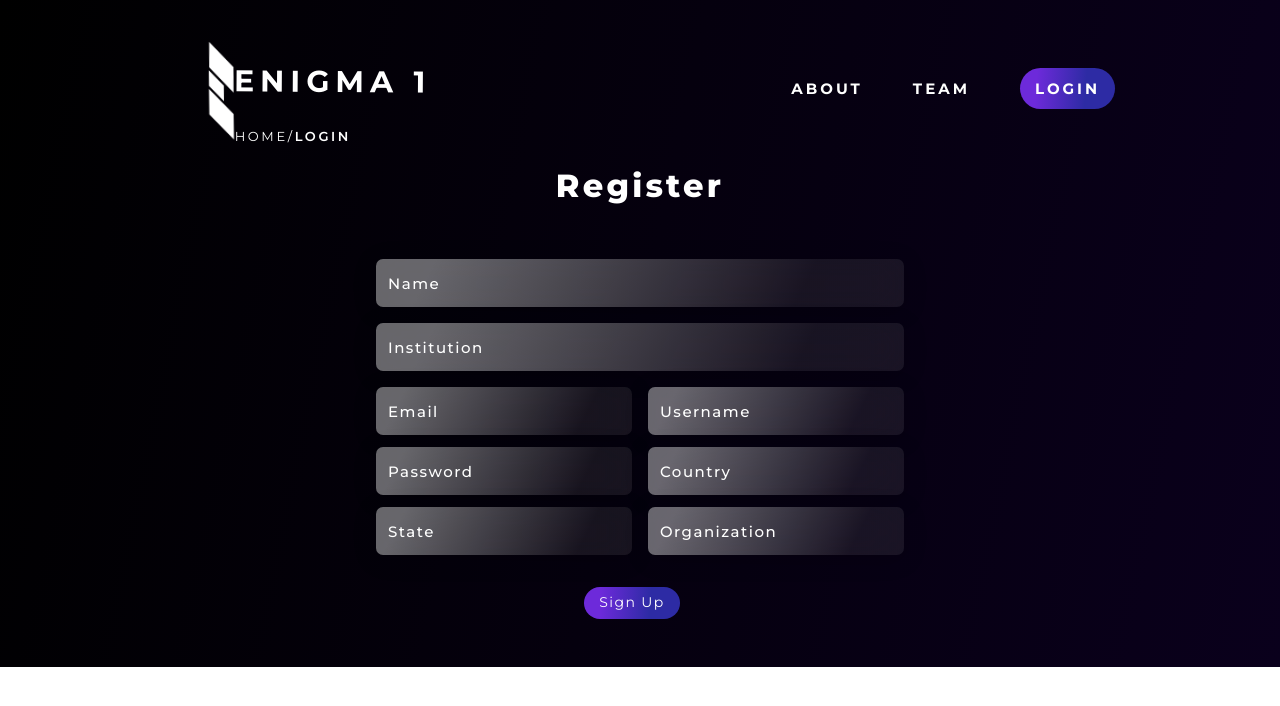
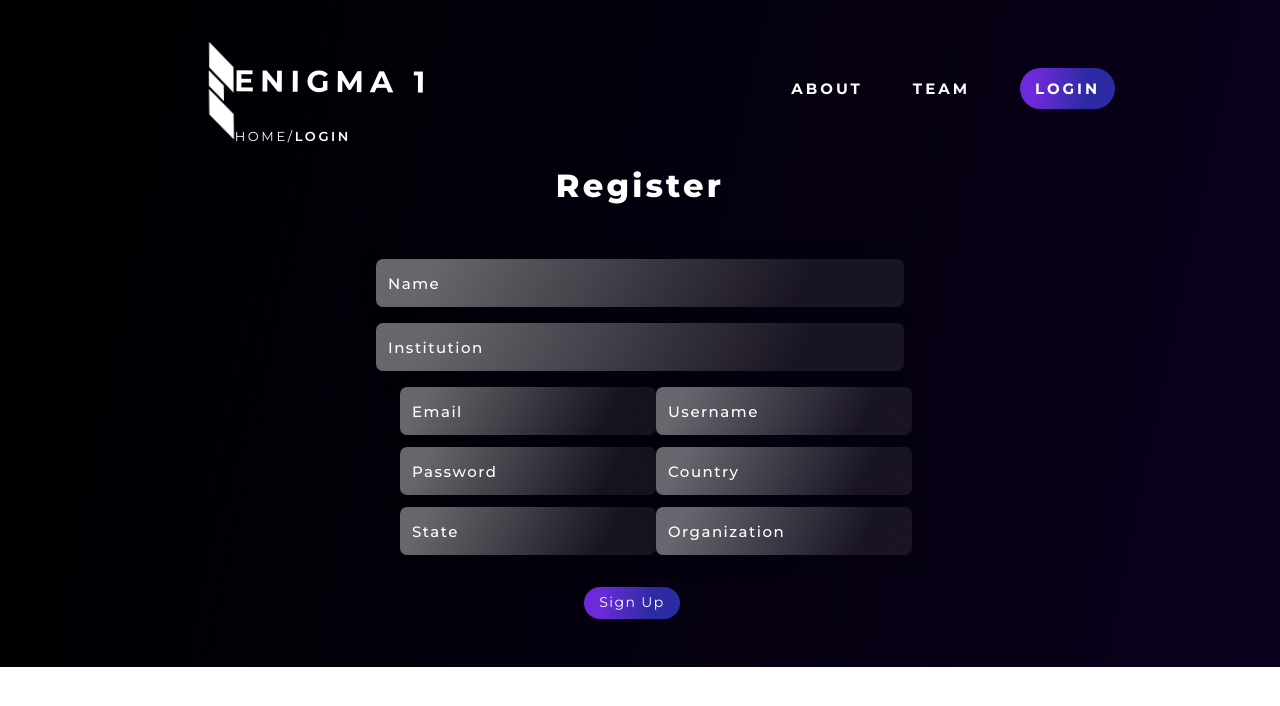
Before and after one commit to AnmolBansalDEV/SIH, a React (Create React App) app: page /register in a window 1280 px wide. Shown: the top 706 px of the page. Built offline with nearby package versions, Linux system fonts and the light colour scheme.

Commit message:
register page

```diff
--- a/src/registration-page.css
+++ b/src/registration-page.css
@@ -63,10 +63,10 @@ text-indent: 10px;
     /* justify-content: center; */
 }
 .shift-right{
-    margin-left: 3rem;
+    margin-left: 5rem;
 }
 .shift-left{
-    margin-right: 3rem;
+    margin-right: 5rem;
 }
 ::placeholder {
 
```
